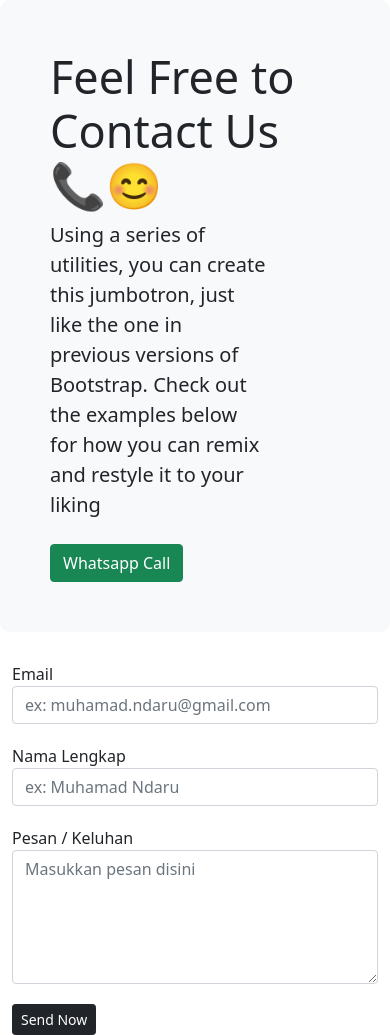
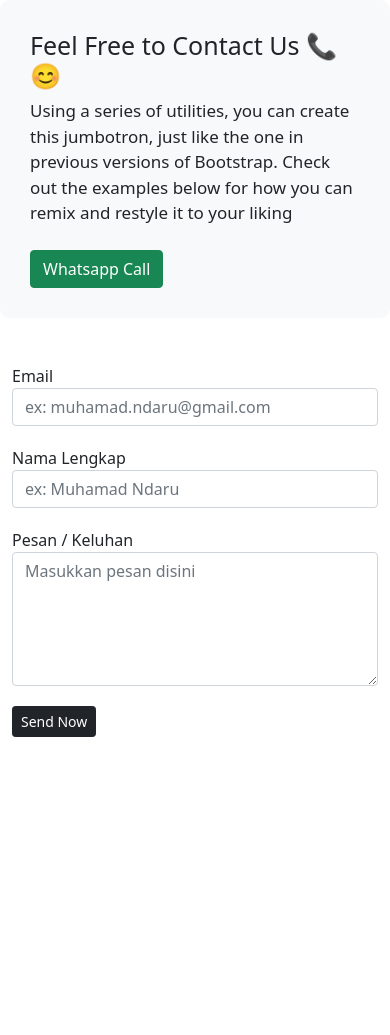
Before and after one commit to ndaruhes/BNCC-php-crud, a PHP site: page /Praetorian/pages/contact-us.php in a window 390 px wide. Shown: the part 56-1091 px from the top of the page. After the commit the page ends 793 px from the top, so only its background shows below. Run offline with PHP 8.4, Linux system fonts and the light colour scheme.

Commit message:
fix design

```diff
--- a/css/style.css
+++ b/css/style.css
@@ -11,6 +11,7 @@
 
 .banner>p {
     font-size: 20px;
+    width: 75%;
 }
 
 /* BOOKS */
@@ -40,3 +41,35 @@
     font-size: 17px;
     margin-top: 150px;
 }
+
+@media screen and (max-width: 768px) {
+
+    /* BANNER */
+    .banner {
+        padding: 30px;
+    }
+
+    .banner>h1 {
+        font-size: 25px;
+    }
+
+    .banner>p {
+        font-size: 17px;
+        width: 100%;
+    }
+
+    /* TABLE */
+    .table-wrapper {
+        overflow-x: scroll;
+        -ms-overflow-style: none;
+        scrollbar-width: none;
+    }
+
+    .table-wrapper::-webkit-scrollbar {
+        display: none;
+    }
+
+    .table {
+        width: 600px;
+    }
+}
--- a/index.php
+++ b/index.php
@@ -18,7 +18,7 @@
     <!-- BANNER -->
     <div class="container bg-light banner">
         <h1>Welcome to book collection 📚😎</h1>
-        <p class="w-75 mb-4">Using a series of utilities, you can create this jumbotron, just like the one in previous versions of Bootstrap. Check out the examples below for how you can remix and restyle it to your liking</p>
+        <p class="mb-4">Using a series of utilities, you can create this jumbotron, just like the one in previous versions of Bootstrap. Check out the examples below for how you can remix and restyle it to your liking</p>
         <a href="<?= $baseUrl . 'pages/books.php'; ?>" class="btn btn-primary">Explore Book</a>
     </div>
 
--- a/managements/manage-book.php
+++ b/managements/manage-book.php
@@ -21,7 +21,7 @@
             <h3>Manage Book</h3>
             <hr>
             <a href="<?= $baseURL . 'managements/create-book.php'; ?>" class="btn btn-dark btn-sm mb-4">Tambah Buku</a>
-            <table class=" table">
+            <table class="table">
                 <thead>
                     <tr align="center">
                         <th>#</th>
--- a/pages/contact-us.php
+++ b/pages/contact-us.php
@@ -18,13 +18,13 @@
     <!-- CONTACT BANNER -->
     <div class="container bg-light banner">
         <h1>Feel Free to Contact Us 📞😊</h1>
-        <p class="w-75 mb-4">Using a series of utilities, you can create this jumbotron, just like the one in previous versions of Bootstrap. Check out the examples below for how you can remix and restyle it to your liking</p>
+        <p class="mb-4">Using a series of utilities, you can create this jumbotron, just like the one in previous versions of Bootstrap. Check out the examples below for how you can remix and restyle it to your liking</p>
         <a href="#" class="btn btn-success">Whatsapp Call</a>
     </div>
 
-    <!-- BOOK CONTENT -->
+    <!-- CONTACT CONTENT -->
     <div class="container">
-        <div class="col-md-5">
+        <div class="col-md-5 py-3">
             <form>
                 <div class="row">
                     <div class="form-group col-md-6">
```
